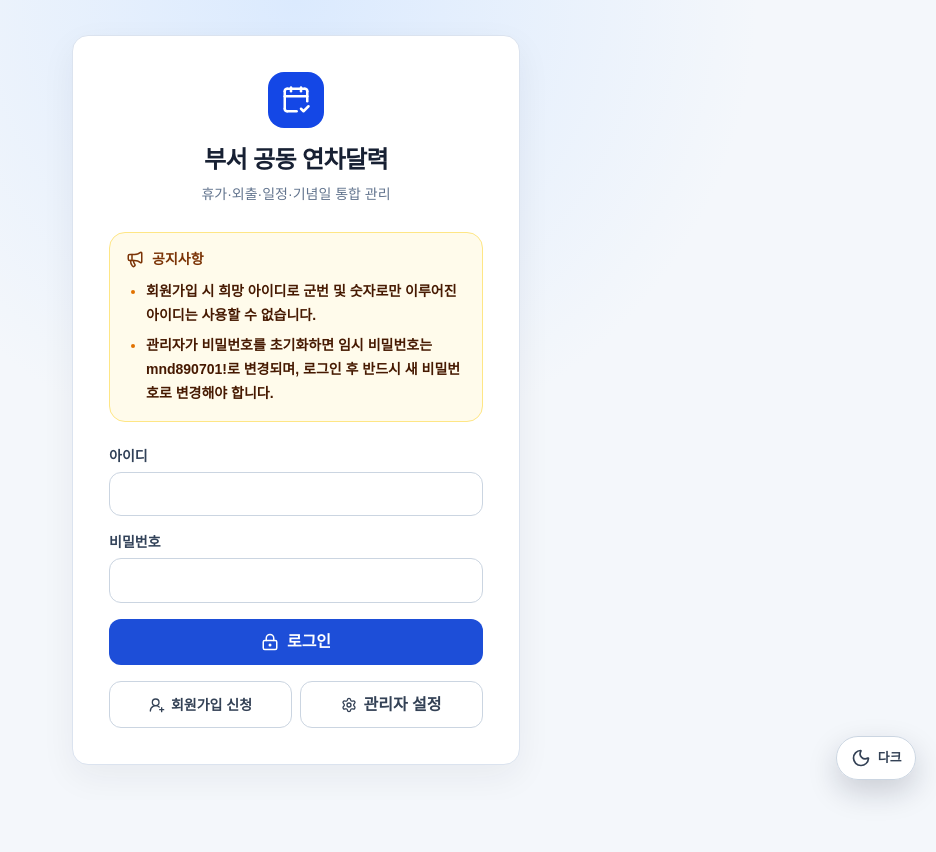
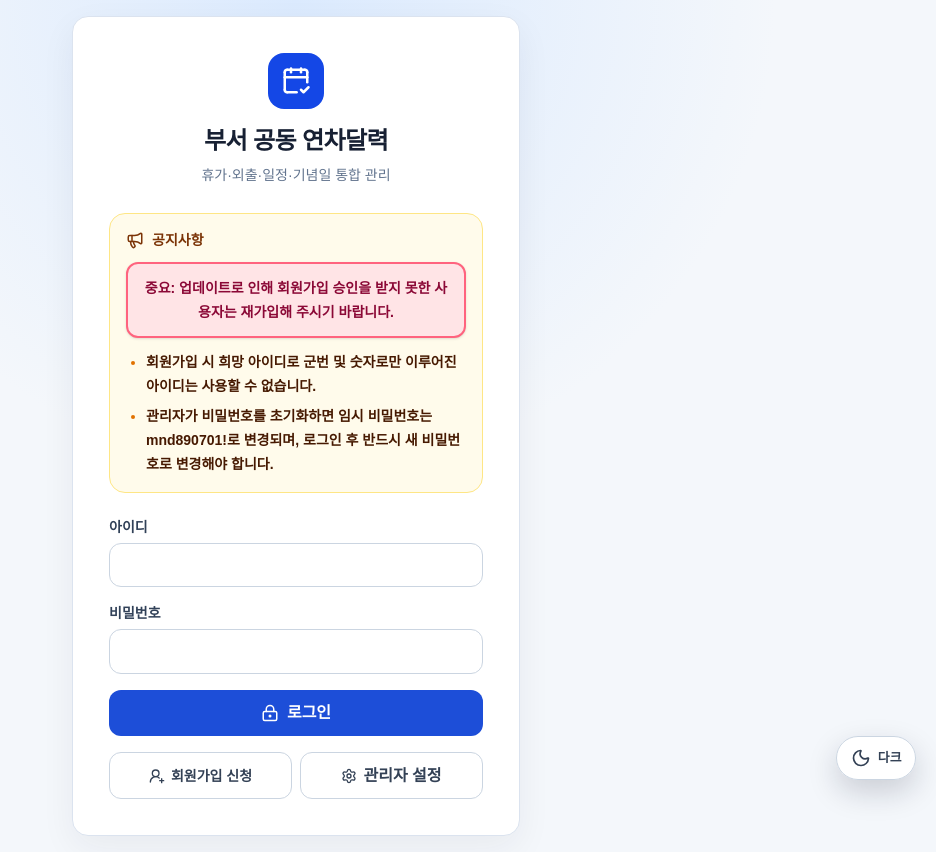
Before and after one commit to narahanj-dev/mnd, a Next.js app: page /login in a window 1280 px wide. Shown: the whole page, without its empty margins (344-1280 px from the left). Before the commit the page ends 800 px from the top, so only its background shows below. Built offline with nearby package versions, Linux system fonts and the light colour scheme; no server answers.

Commit message:
회원가입 재신청 강조 공지 추가

```diff
--- a/app/login/page.tsx
+++ b/app/login/page.tsx
@@ -36,7 +36,10 @@ export default async function LoginPage({
             <Megaphone size={18} aria-hidden="true" />
             <h2 className="text-sm font-black">공지사항</h2>
           </div>
-          <ul className="mt-2.5 space-y-1.5 pl-5 text-sm font-semibold leading-6 text-amber-950 marker:text-amber-600">
+          <div className="mt-3 rounded-xl border-2 border-rose-400 bg-rose-100 px-4 py-3 text-center text-sm font-black leading-6 text-rose-900 shadow-sm">
+            중요: 업데이트로 인해 회원가입 승인을 받지 못한 사용자는 재가입해 주시기 바랍니다.
+          </div>
+          <ul className="mt-3 space-y-1.5 pl-5 text-sm font-semibold leading-6 text-amber-950 marker:text-amber-600">
             <li className="list-disc">회원가입 시 희망 아이디로 군번 및 숫자로만 이루어진 아이디는 사용할 수 없습니다.</li>
             <li className="list-disc">관리자가 비밀번호를 초기화하면 임시 비밀번호는 mnd890701!로 변경되며, 로그인 후 반드시 새 비밀번호로 변경해야 합니다.</li>
           </ul>
```
Also changed, not shown: 1 other file (tests, documents, lock files or other folders).
